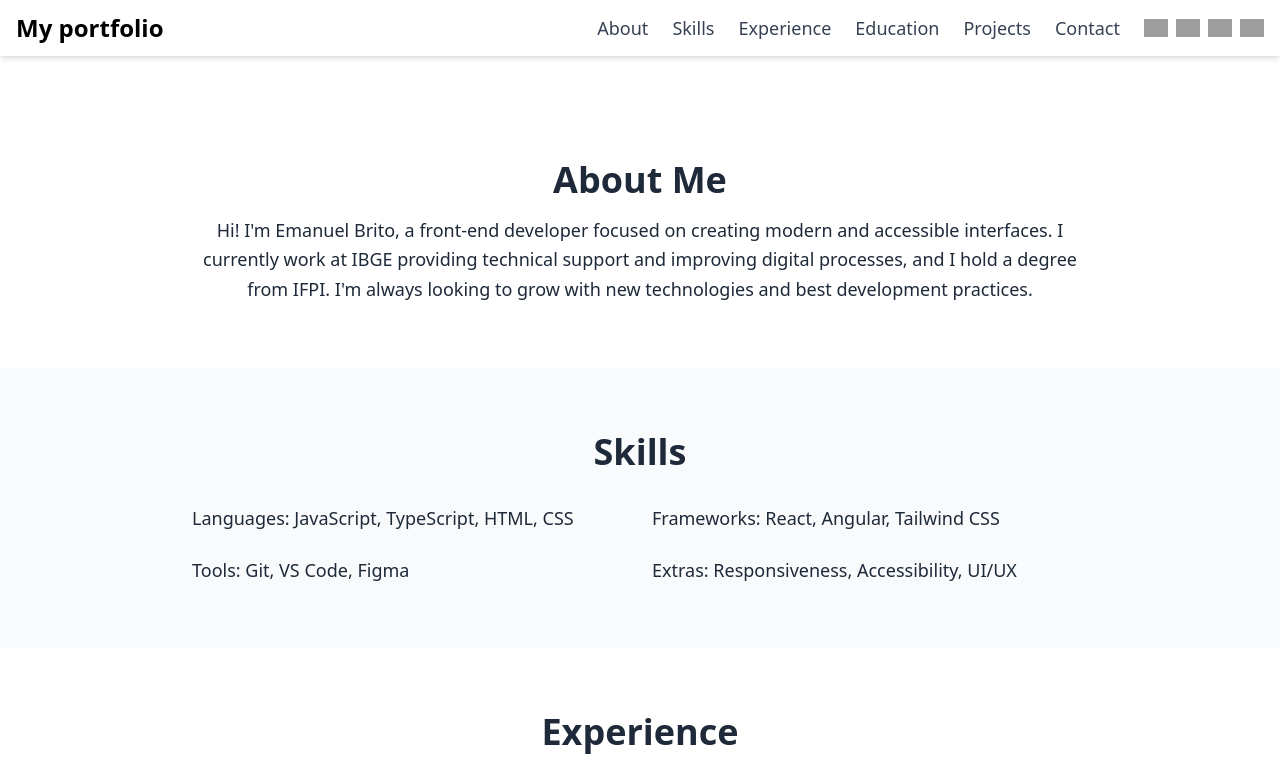
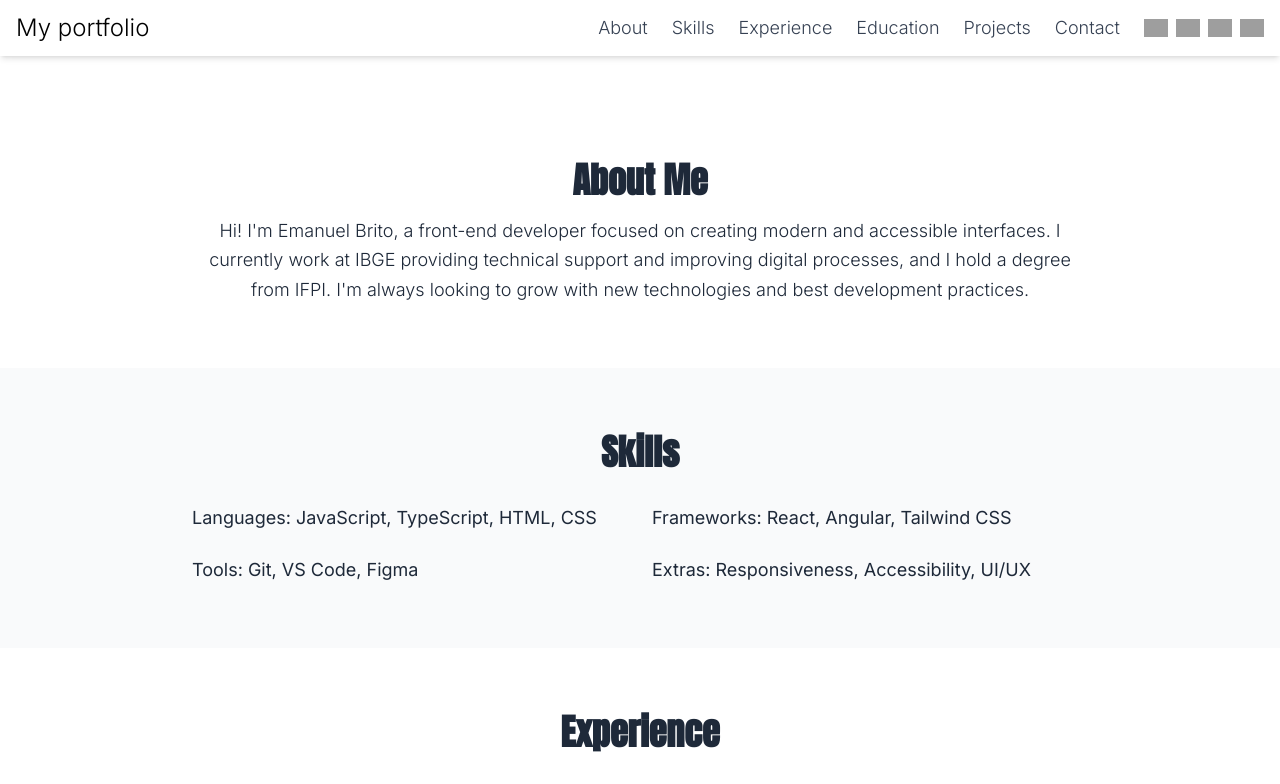
Before and after one commit to emanuelbrits/portfolio, a Next.js app: page /en in a window 1280 px wide. Shown: the top 784 px of the page. Built offline with nearby package versions, Linux system fonts and the light colour scheme; grey boxes are pictures that could not be loaded.

Commit message:
feat: add fonts style

```diff
--- a/src/app/[lang]/layout.tsx
+++ b/src/app/[lang]/layout.tsx
@@ -21,6 +21,40 @@ export default async function RootLayout(props: {
 
   return (
     <html lang={lang}>
+      <head>
+        {/* SEO básico */}
+        <meta charSet="UTF-8" />
+        <meta name="viewport" content="width=device-width, initial-scale=1.0" />
+        <meta name="description" content="Portfólio de projetos de desenvolvimento web com Next.js, React e TailwindCSS." />
+        <meta name="keywords" content="Desenvolvedor Web, Front-end, Portfólio, React, Next.js, Tailwind" />
+        <meta name="author" content="Seu Nome" />
+        <meta name="robots" content="index, follow" />
+
+        {/* Open Graph para redes sociais */}
+        <meta property="og:title" content="Seu Nome | Desenvolvedor Front-end" />
+        <meta property="og:description" content="Projetos de alta qualidade em desenvolvimento web." />
+        <meta property="og:type" content="website" />
+        <meta property="og:url" content="https://seusite.com" />
+        <meta property="og:image" content="https://seusite.com/og-image.png" />
+
+        {/* Twitter Card */}
+        <meta name="twitter:card" content="summary_large_image" />
+        <meta name="twitter:title" content="Seu Nome | Desenvolvedor Front-end" />
+        <meta name="twitter:description" content="Veja meus projetos incríveis utilizando React e Next.js." />
+        <meta name="twitter:image" content="https://seusite.com/og-image.png" />
+
+        {/* Favicon */}
+        <link rel="icon" href="/favicon.ico" />
+
+        {/* Google Fonts otimizado */}
+        <link rel="preconnect" href="https://fonts.googleapis.com" />
+        <link rel="preconnect" href="https://fonts.gstatic.com" crossOrigin="anonymous" />
+        <link href="https://fonts.googleapis.com/css2?family=Inter:ital,opsz,wght@0,14..32,100..900;1,14..32,100..900&display=swap" rel="stylesheet" />
+        <link href="https://fonts.googleapis.com/css2?family=Anton&family=Inter:ital,opsz,wght@0,14..32,100..900;1,14..32,100..900&display=swap" rel="stylesheet"></link>
+
+        {/* Título dinâmico se quiser */}
+        <title>Seu Nome | Desenvolvedor Front-end</title>
+      </head>
       <body>
         <Header lang={lang} dictionary={dictionary} />
         {children}
--- a/src/app/components/Header.tsx
+++ b/src/app/components/Header.tsx
@@ -30,7 +30,7 @@ export default function Header({ lang, dictionary }: HeaderProps) {
 
         {/* Botão hambúrguer no mobile */}
         <button
-          className="lg:hidden flex flex-col justify-center items-center w-8 h-8 relative z-20"
+          className="lg:hidden flex flex-col justify-center items-center w-8 h-8 relative z-20 cursor-pointer"
           onClick={() => setIsOpen(!isOpen)}
           aria-label="Toggle Menu"
         >
--- a/src/app/globals.css
+++ b/src/app/globals.css
@@ -7,3 +7,41 @@
 html {
     scroll-behavior: smooth;
 }
+
+.inter-regular {
+    font-family: "Inter", sans-serif;
+    font-optical-sizing: auto;
+    font-weight: 400;
+    font-style: normal;
+}
+
+.inter-bold {
+    font-family: "Inter", sans-serif;
+    font-optical-sizing: auto;
+    font-weight: 700;
+    font-style: normal;
+}
+
+.anton-regular {
+    font-family: "Anton", sans-serif;
+    font-weight: 400;
+    font-style: normal;
+  }
+
+h1, h2, h3, h4 {
+    font-family: "Anton", sans-serif;
+    /* text-transform: uppercase;
+    text-align: start;
+    font-size: 80px; */
+}
+
+p, a, span {
+    font-family: "Inter", sans-serif;
+    font-weight: 300;
+    /* font-style: italic; */
+}
+
+li {
+    font-family: "Inter", sans-serif;
+    font-weight: 400;
+}
```
